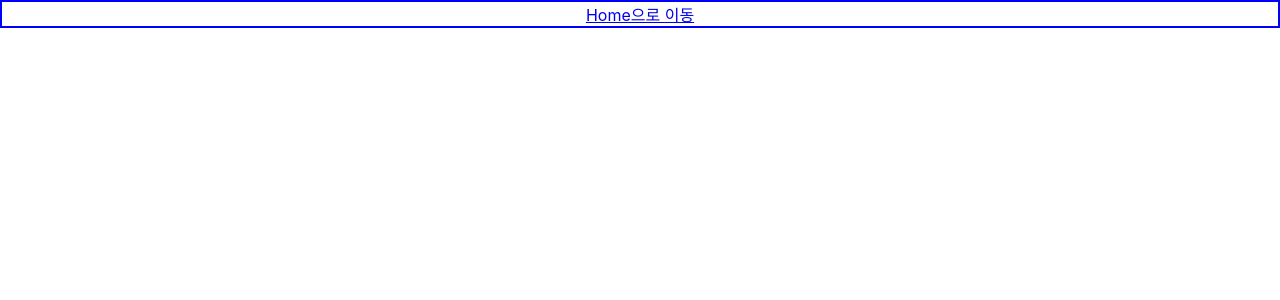
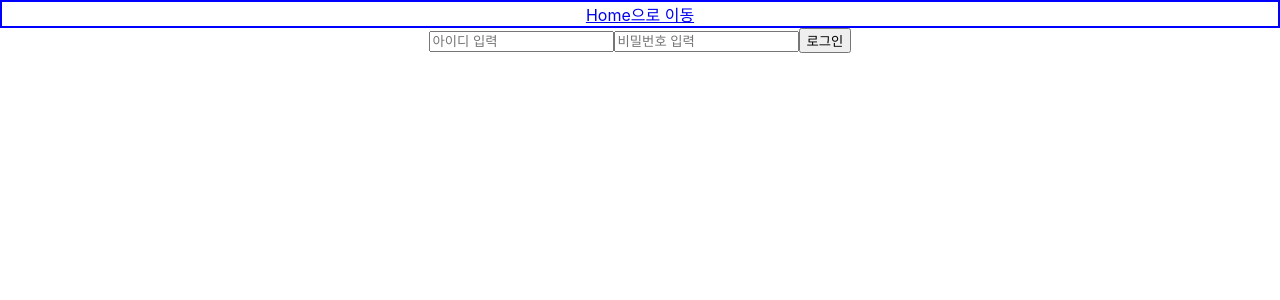
Before and after one commit to hs1624/ReactStudy, a React (Create React App) app: page /login in a window 1280 px wide. Before the commit this address had no page. Shown: the top 300 px of the page. Built offline with nearby package versions, Linux system fonts and the light colour scheme.

Commit message:
Feat: AXIOS

```diff
--- a/src/App.js
+++ b/src/App.js
@@ -10,6 +10,8 @@ import Mypage from './comp/reg/MyPage'
 import Ref from './comp/inp/Ref01'
 
 import Projoin from './comp/pro/Join1'
+import Login from './comp/pro/login'
+import LoginRe from './comp/pro/LoginRe'
 
 import Ax1 from './comp/ax/ax01'
 
@@ -30,6 +32,8 @@ function App() {
           <Route path={"/signup"} element={<Signup />} />
           <Route path={"/mypage"} element={<Mypage />} />
           <Route path={"/join"} element={<Projoin />} />
+          <Route path={"/login"} element={<Login />} />
+          <Route path={"/loginResult"} element={<LoginRe />} />
 
           <Route path={"/ax1"} element={<Ax1 />} />
           <Route path={"/ref"} element={<Ref />} />
@@ -64,6 +68,7 @@ function Home() {
 
       <h2>회원</h2>
       <Link to="/signup">회원가입</Link><br/>
+      <Link to="/login">로그인</Link>
     </div>
   )
 }
--- a/src/comp/api/member.js
+++ b/src/comp/api/member.js
@@ -15,7 +15,17 @@ export const memberIdCheck = (obj) => {
     })
 }
 
+export const login = (obj) => {
+    return api.post('/member/login', JSON.stringify(obj)
+        , {
+            headers: {
+                'Content-Type': 'application/json'
+            }
+        }
+    )
+}
+
+
 export const areaList = () => {
-    console.log('aa'); // 위치 발각될수 있어 지워야됨
     return api.get('/area/list');
 }
--- /dev/null
+++ b/src/comp/pro/LoginRe.js
@@ -0,0 +1,16 @@
+import { useLocation } from 'react-router-dom';
+
+export default function LoginSuccess() {
+  const location = useLocation();
+
+  // 전달된 user 데이터를 가져옴
+  const user = location.state?.user;
+
+  return (
+    <div style={{ textAlign: 'center', marginTop: '50px' }}>
+      <h1>로그인 성공</h1>
+
+
+    </div>
+  );
+}
--- /dev/null
+++ b/src/comp/pro/login.js
@@ -0,0 +1,62 @@
+import { useState } from "react";
+import { login } from "../api/member";
+import { useNavigate } from "react-router-dom"; // 올바른 navigate 사용
+
+
+export default function Login() {
+
+    const [id, setId] = useState('');
+    const [pw, setPw] = useState('');
+    const navigate = useNavigate();
+    return (
+        <div>
+            <input type="text"
+                placeholder="아이디 입력"
+                value={id}
+                onChange={
+                    e => {
+                        setId(e.target.value);
+                    }
+                } />
+
+            <input type="password"
+                placeholder="비밀번호 입력"
+                value={pw}
+                onChange={
+                    e => {
+                        setPw(e.target.value);
+                    }
+                } />
+
+            <input type="button"
+                value='로그인'
+                onClick={
+                    () => {
+                        let obj = new Object();
+                        obj.userId = id;
+                        obj.userPw = pw;
+
+                        const startLogin = login(obj);
+
+                        startLogin.then(res => {
+
+                            //로그인 성공일때
+                            if (res.data.data === 'Y') {
+                                localStorage.setItem('userId', obj.userId);
+                                localStorage.setItem('userPw', obj.userPw);
+                                navigate('/loginResult');
+                            } else if(res.data.data === 'N'){
+                                alert('로그인 실패! 입력을 다시해주세요');
+                            }
+                        });
+
+                        startLogin.catch(err => {
+                            console.log('로그인 에러');
+                            console.log(err)
+                        });
+
+                    }
+                } />
+        </div>
+    )
+}
```
Also changed, not shown: src/comp/ax/ax01.js (line endings or trailing spaces).
